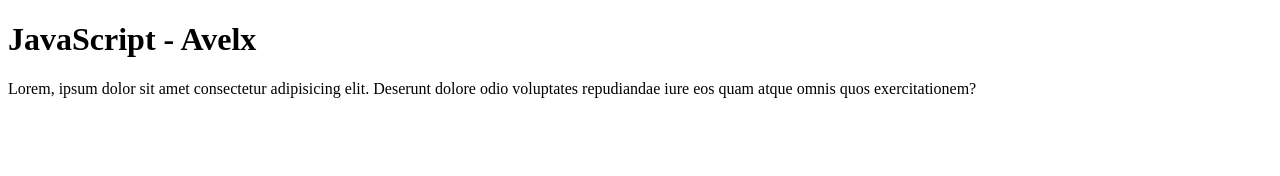
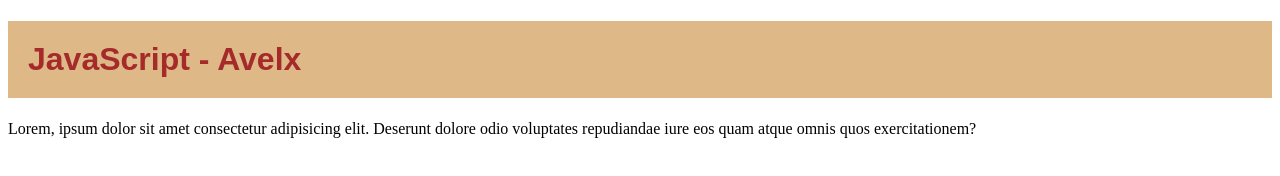
Before and after one commit to renuyarasu/avelx-js, a plain HTML site: page index.html in a window 1280 px wide. Drawn offline with Linux system fonts and the light colour scheme.

Commit message:
DOM: style

```diff
--- a/index.html
+++ b/index.html
@@ -47,9 +47,12 @@
   06:32:09 Conclusion and Goodbye -->
 
   <title>JavaScript - Avelx</title>
+  <style>
+    h1#title{color: crimson; font-family: sans-serif;}
+  </style>
 </head>
 <body>
-  <h1>JavaScript - Avelx</h1>
+  <h1 id="title">JavaScript - Avelx</h1>
   <p id="content" class="content">Lorem, ipsum dolor sit amet consectetur adipisicing elit. <span>Deserunt dolore odio voluptates repudiandae iure eos quam atque omnis quos exercitationem?</span></p>
   <script src="script.js"></script>
 </body>
--- a/script.js
+++ b/script.js
@@ -4,7 +4,8 @@ console.clear();
 // Understanding the Document Object Model (DOM)
 // Targeting DOM Elements
 
-let element = document.getElementById('content').innerHTML;
-// 'Lorem, ipsum dolor sit amet consectetur adipisicing elit. <span>Deserunt dolore odio voluptates repudiandae iure eos quam atque omnis quos exercitationem?</span>'
-
+let element = document.getElementById('title');
+element.style.backgroundColor = 'burlywood';
+element.style.color = 'brown';
+element.style.padding='20px';
 console.log(element);
```
